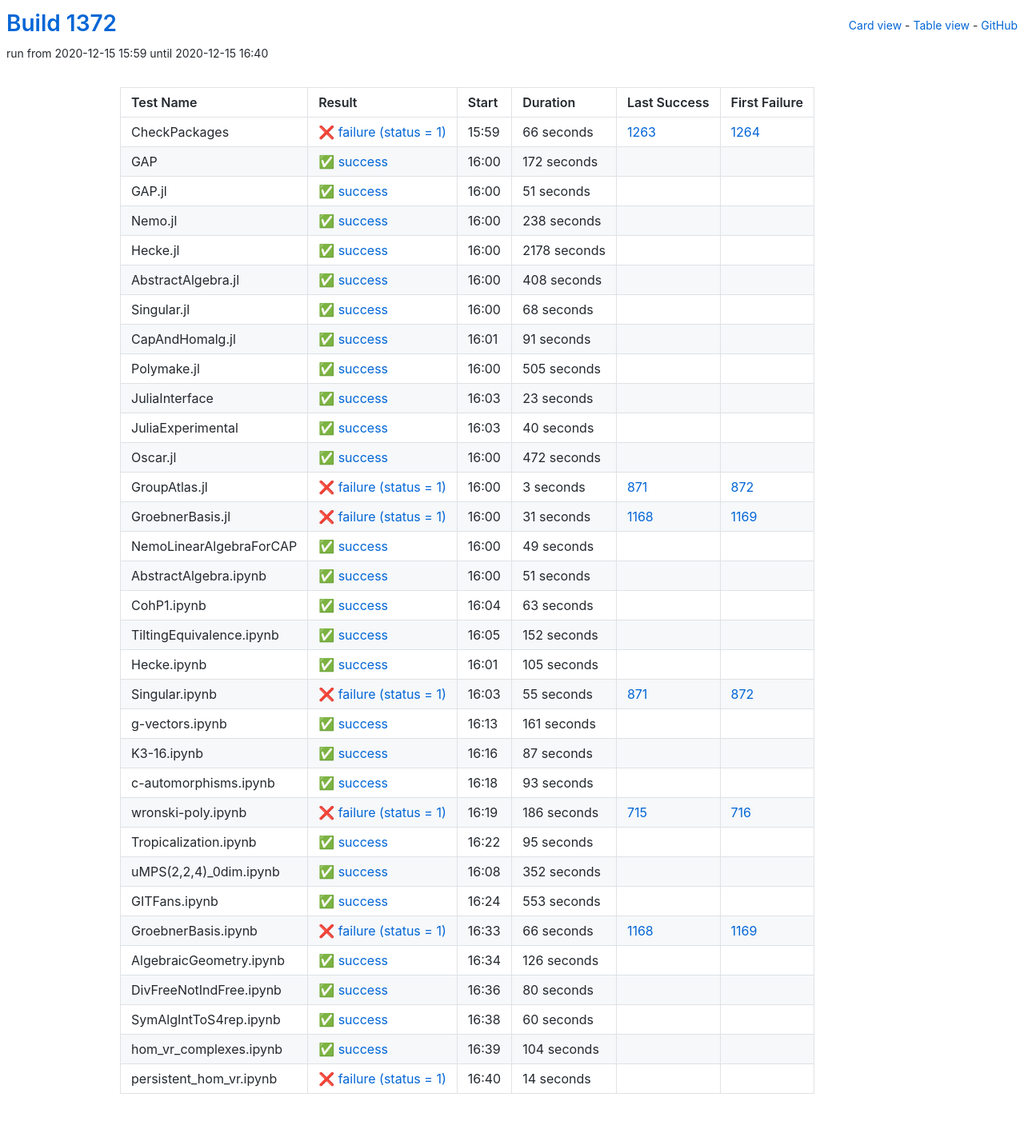
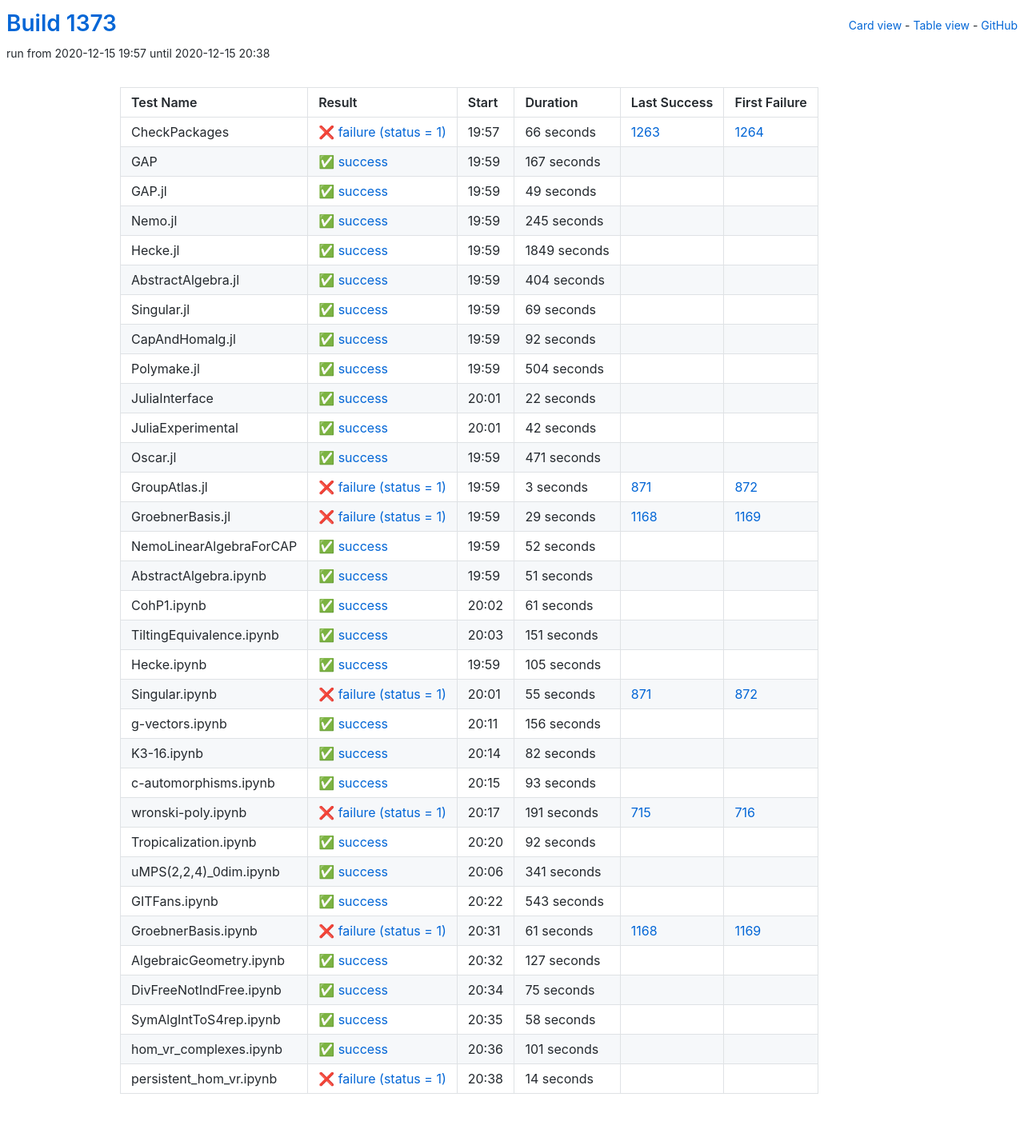
Before and after one commit to oscar-system/oscar-ci-status-stable, a Jekyll site: the page built from table.html, in a window 1280 px wide. Shown: the whole page at 80% size. Built offline with Jekyll 4.4.1, drawn with Linux system fonts in a browser that asks for light colours.

Commit message:
Build #1373

```diff
--- a/_data/ci.yml
+++ b/_data/ci.yml
@@ -1,6 +1,6 @@
 ---
-build: 1372
-build_url: https://oscarci.mathematik.uni-kl.de/job/oscar-stable/1372/
+build: 1373
+build_url: https://oscarci.mathematik.uni-kl.de/job/oscar-stable/1373/
 job: oscar-stable
 organization: oscar-system
 repo: oscar-ci-status-stable
@@ -8,8 +8,8 @@ repourl: https://github.com/oscar-system/oscar-ci-status-stable
 tests:
 - name: CheckPackages
   id: checkpackages
-  log: https://oscarci.mathematik.uni-kl.de/job/oscar-stable/1372/artifact/logs/build-1372/CheckPackages.log
-  start: 2020-12-15 15:59
+  log: https://oscarci.mathematik.uni-kl.de/job/oscar-stable/1373/artifact/logs/build-1373/CheckPackages.log
+  start: 2020-12-15 19:57
   success: false
   exitcode: 1
   status: failure
@@ -20,140 +20,140 @@ tests:
   first_failure_url: https://oscarci.mathematik.uni-kl.de/job/oscar-stable/1264/
 - name: GAP
   id: gap
-  log: https://oscarci.mathematik.uni-kl.de/job/oscar-stable/1372/artifact/logs/build-1372/GAP.log
-  start: 2020-12-15 16:00
+  log: https://oscarci.mathematik.uni-kl.de/job/oscar-stable/1373/artifact/logs/build-1373/GAP.log
+  start: 2020-12-15 19:59
   success: true
   exitcode: 0
   status: success
-  duration: 172
+  duration: 167
   last_success: false
   last_success_url:
   first_failure: false
   first_failure_url:
 - name: GAP.jl
   id: gap-jl
-  log: https://oscarci.mathematik.uni-kl.de/job/oscar-stable/1372/artifact/logs/build-1372/GAP.jl.log
-  start: 2020-12-15 16:00
+  log: https://oscarci.mathematik.uni-kl.de/job/oscar-stable/1373/artifact/logs/build-1373/GAP.jl.log
+  start: 2020-12-15 19:59
   success: true
   exitcode: 0
   status: success
-  duration: 51
+  duration: 49
   last_success: false
   last_success_url:
   first_failure: false
   first_failure_url:
 - name: Nemo.jl
   id: nemo-jl
-  log: https://oscarci.mathematik.uni-kl.de/job/oscar-stable/1372/artifact/logs/build-1372/Nemo.jl.log
-  start: 2020-12-15 16:00
+  log: https://oscarci.mathematik.uni-kl.de/job/oscar-stable/1373/artifact/logs/build-1373/Nemo.jl.log
+  start: 2020-12-15 19:59
   success: true
   exitcode: 0
   status: success
-  duration: 238
+  duration: 245
   last_success: false
   last_success_url:
   first_failure: false
   first_failure_url:
 - name: Hecke.jl
   id: hecke-jl
-  log: https://oscarci.mathematik.uni-kl.de/job/oscar-stable/1372/artifact/logs/build-1372/Hecke.jl.log
-  start: 2020-12-15 16:00
+  log: https://oscarci.mathematik.uni-kl.de/job/oscar-stable/1373/artifact/logs/build-1373/Hecke.jl.log
+  start: 2020-12-15 19:59
   success: true
   exitcode: 0
   status: success
-  duration: 2178
+  duration: 1849
   last_success: false
   last_success_url:
   first_failure: false
   first_failure_url:
 - name: AbstractAlgebra.jl
   id: abstractalgebra-jl
-  log: https://oscarci.mathematik.uni-kl.de/job/oscar-stable/1372/artifact/logs/build-1372/AbstractAlgebra.jl.log
-  start: 2020-12-15 16:00
+  log: https://oscarci.mathematik.uni-kl.de/job/oscar-stable/1373/artifact/logs/build-1373/AbstractAlgebra.jl.log
+  start: 2020-12-15 19:59
   success: true
   exitcode: 0
   status: success
-  duration: 408
+  duration: 404
   last_success: false
   last_success_url:
   first_failure: false
   first_failure_url:
 - name: Singular.jl
   id: singular-jl
-  log: https://oscarci.mathematik.uni-kl.de/job/oscar-stable/1372/artifact/logs/build-1372/Singular.jl.log
-  start: 2020-12-15 16:00
+  log: https://oscarci.mathematik.uni-kl.de/job/oscar-stable/1373/artifact/logs/build-1373/Singular.jl.log
+  start: 2020-12-15 19:59
   success: true
   exitcode: 0
   status: success
-  duration: 68
+  duration: 69
   last_success: false
   last_success_url:
   first_failure: false
   first_failure_url:
 - name: CapAndHomalg.jl
   id: capandhomalg-jl
-  log: https://oscarci.mathematik.uni-kl.de/job/oscar-stable/1372/artifact/logs/build-1372/CapAndHomalg.jl.log
-  start: 2020-12-15 16:01
+  log: https://oscarci.mathematik.uni-kl.de/job/oscar-stable/1373/artifact/logs/build-1373/CapAndHomalg.jl.log
+  start: 2020-12-15 19:59
   success: true
   exitcode: 0
   status: success
-  duration: 91
+  duration: 92
   last_success: false
   last_success_url:
   first_failure: false
   first_failure_url:
 - name: Polymake.jl
   id: polymake-jl
-  log: https://oscarci.mathematik.uni-kl.de/job/oscar-stable/1372/artifact/logs/build-1372/Polymake.jl.log
-  start: 2020-12-15 16:00
+  log: https://oscarci.mathematik.uni-kl.de/job/oscar-stable/1373/artifact/logs/build-1373/Polymake.jl.log
+  start: 2020-12-15 19:59
   success: true
   exitcode: 0
   status: success
-  duration: 505
+  duration: 504
   last_success: false
   last_success_url:
   first_failure: false
   first_failure_url:
 - name: JuliaInterface
   id: juliainterface
-  log: https://oscarci.mathematik.uni-kl.de/job/oscar-stable/1372/artifact/logs/build-1372/JuliaInterface.log
-  start: 2020-12-15 16:03
+  log: https://oscarci.mathematik.uni-kl.de/job/oscar-stable/1373/artifact/logs/build-1373/JuliaInterface.log
+  start: 2020-12-15 20:01
   success: true
   exitcode: 0
   status: success
-  duration: 23
+  duration: 22
   last_success: false
   last_success_url:
   first_failure: false
   first_failure_url:
 - name: JuliaExperimental
   id: juliaexperimental
-  log: https://oscarci.mathematik.uni-kl.de/job/oscar-stable/1372/artifact/logs/build-1372/JuliaExperimental.log
-  start: 2020-12-15 16:03
+  log: https://oscarci.mathematik.uni-kl.de/job/oscar-stable/1373/artifact/logs/build-1373/JuliaExperimental.log
+  start: 2020-12-15 20:01
   success: true
   exitcode: 0
   status: success
-  duration: 40
+  duration: 42
   last_success: false
   last_success_url:
   first_failure: false
   first_failure_url:
 - name: Oscar.jl
   id: oscar-jl
-  log: https://oscarci.mathematik.uni-kl.de/job/oscar-stable/1372/artifact/logs/build-1372/Oscar.jl.log
-  start: 2020-12-15 16:00
+  log: https://oscarci.mathematik.uni-kl.de/job/oscar-stable/1373/artifact/logs/build-1373/Oscar.jl.log
+  start: 2020-12-15 19:59
   success: true
   exitcode: 0
   status: success
-  duration: 472
+  duration: 471
   last_success: false
   last_success_url:
   first_failure: false
   first_failure_url:
 - name: GroupAtlas.jl
   id: groupatlas-jl
-  log: https://oscarci.mathematik.uni-kl.de/job/oscar-stable/1372/artifact/logs/build-1372/GroupAtlas.jl.log
-  start: 2020-12-15 16:00
+  log: https://oscarci.mathematik.uni-kl.de/job/oscar-stable/1373/artifact/logs/build-1373/GroupAtlas.jl.log
+  start: 2020-12-15 19:59
   success: false
   exitcode: 1
   status: failure
@@ -164,32 +164,32 @@ tests:
   first_failure_url: https://oscarci.mathematik.uni-kl.de/job/oscar-stable/872/
 - name: GroebnerBasis.jl
   id: groebnerbasis-jl
-  log: https://oscarci.mathematik.uni-kl.de/job/oscar-stable/1372/artifact/logs/build-1372/GroebnerBasis.jl.log
-  start: 2020-12-15 16:00
+  log: https://oscarci.mathematik.uni-kl.de/job/oscar-stable/1373/artifact/logs/build-1373/GroebnerBasis.jl.log
+  start: 2020-12-15 19:59
   success: false
   exitcode: 1
   status: failure
-  duration: 31
+  duration: 29
   last_success: 1168
   last_success_url: https://oscarci.mathematik.uni-kl.de/job/oscar-stable/1168/
   first_failure: 1169
   first_failure_url: https://oscarci.mathematik.uni-kl.de/job/oscar-stable/1169/
 - name: NemoLinearAlgebraForCAP
   id: nemolinearalgebraforcap
-  log: https://oscarci.mathematik.uni-kl.de/job/oscar-stable/1372/artifact/logs/build-1372/NemoLinearAlgebraForCAP.log
-  start: 2020-12-15 16:00
+  log: https://oscarci.mathematik.uni-kl.de/job/oscar-stable/1373/artifact/logs/build-1373/NemoLinearAlgebraForCAP.log
+  start: 2020-12-15 19:59
   success: true
   exitcode: 0
   status: success
-  duration: 49
+  duration: 52
   last_success: false
   last_success_url:
   first_failure: false
   first_failure_url:
 - name: AbstractAlgebra.ipynb
   id: abstractalgebra-ipynb
-  log: https://oscarci.mathematik.uni-kl.de/job/oscar-stable/1372/artifact/logs/build-1372/AbstractAlgebra.ipynb.log
-  start: 2020-12-15 16:00
+  log: https://oscarci.mathematik.uni-kl.de/job/oscar-stable/1373/artifact/logs/build-1373/AbstractAlgebra.ipynb.log
+  start: 2020-12-15 19:59
   success: true
   exitcode: 0
   status: success
@@ -200,32 +200,32 @@ tests:
   first_failure_url:
 - name: CohP1.ipynb
   id: cohp1-ipynb
-  log: https://oscarci.mathematik.uni-kl.de/job/oscar-stable/1372/artifact/logs/build-1372/CohP1.ipynb.log
-  start: 2020-12-15 16:04
+  log: https://oscarci.mathematik.uni-kl.de/job/oscar-stable/1373/artifact/logs/build-1373/CohP1.ipynb.log
+  start: 2020-12-15 20:02
   success: true
   exitcode: 0
   status: success
-  duration: 63
+  duration: 61
   last_success: false
   last_success_url:
   first_failure: false
   first_failure_url:
 - name: TiltingEquivalence.ipynb
   id: tiltingequivalence-ipynb
-  log: https://oscarci.mathematik.uni-kl.de/job/oscar-stable/1372/artifact/logs/build-1372/TiltingEquivalence.ipynb.log
-  start: 2020-12-15 16:05
+  log: https://oscarci.mathematik.uni-kl.de/job/oscar-stable/1373/artifact/logs/build-1373/TiltingEquivalence.ipynb.log
+  start: 2020-12-15 20:03
   success: true
   exitcode: 0
   status: success
-  duration: 152
+  duration: 151
   last_success: false
   last_success_url:
   first_failure: false
   first_failure_url:
 - name: Hecke.ipynb
   id: hecke-ipynb
-  log: https://oscarci.mathematik.uni-kl.de/job/oscar-stable/1372/artifact/logs/build-1372/Hecke.ipynb.log
-  start: 2020-12-15 16:01
+  log: https://oscarci.mathematik.uni-kl.de/job/oscar-stable/1373/artifact/logs/build-1373/Hecke.ipynb.log
+  start: 2020-12-15 19:59
   success: true
   exitcode: 0
   status: success
@@ -236,8 +236,8 @@ tests:
   first_failure_url:
 - name: Singular.ipynb
   id: singular-ipynb
-  log: https://oscarci.mathematik.uni-kl.de/job/oscar-stable/1372/artifact/logs/build-1372/Singular.ipynb.log
-  start: 2020-12-15 16:03
+  log: https://oscarci.mathematik.uni-kl.de/job/oscar-stable/1373/artifact/logs/build-1373/Singular.ipynb.log
+  start: 2020-12-15 20:01
   success: false
   exitcode: 1
   status: failure
@@ -248,32 +248,32 @@ tests:
   first_failure_url: https://oscarci.mathematik.uni-kl.de/job/oscar-stable/872/
 - name: g-vectors.ipynb
   id: g-vectors-ipynb
-  log: https://oscarci.mathematik.uni-kl.de/job/oscar-stable/1372/artifact/logs/build-1372/g-vectors.ipynb.log
-  start: 2020-12-15 16:13
+  log: https://oscarci.mathematik.uni-kl.de/job/oscar-stable/1373/artifact/logs/build-1373/g-vectors.ipynb.log
+  start: 2020-12-15 20:11
   success: true
   exitcode: 0
   status: success
-  duration: 161
+  duration: 156
   last_success: false
   last_success_url:
   first_failure: false
   first_failure_url:
 - name: K3-16.ipynb
   id: k3-16-ipynb
-  log: https://oscarci.mathematik.uni-kl.de/job/oscar-stable/1372/artifact/logs/build-1372/K3-16.ipynb.log
-  start: 2020-12-15 16:16
+  log: https://oscarci.mathematik.uni-kl.de/job/oscar-stable/1373/artifact/logs/build-1373/K3-16.ipynb.log
+  start: 2020-12-15 20:14
   success: true
   exitcode: 0
   status: success
-  duration: 87
+  duration: 82
   last_success: false
   last_success_url:
   first_failure: false
   first_failure_url:
 - name: c-automorphisms.ipynb
   id: c-automorphisms-ipynb
-  log: https://oscarci.mathematik.uni-kl.de/job/oscar-stable/1372/artifact/logs/build-1372/c-automorphisms.ipynb.log
-  start: 2020-12-15 16:18
+  log: https://oscarci.mathematik.uni-kl.de/job/oscar-stable/1373/artifact/logs/build-1373/c-automorphisms.ipynb.log
+  start: 2020-12-15 20:15
   success: true
   exitcode: 0
   status: success
@@ -284,116 +284,116 @@ tests:
   first_failure_url:
 - name: wronski-poly.ipynb
   id: wronski-poly-ipynb
-  log: https://oscarci.mathematik.uni-kl.de/job/oscar-stable/1372/artifact/logs/build-1372/wronski-poly.ipynb.log
-  start: 2020-12-15 16:19
+  log: https://oscarci.mathematik.uni-kl.de/job/oscar-stable/1373/artifact/logs/build-1373/wronski-poly.ipynb.log
+  start: 2020-12-15 20:17
   success: false
   exitcode: 1
   status: failure
-  duration: 186
+  duration: 191
   last_success: 715
   last_success_url: https://oscarci.mathematik.uni-kl.de/job/oscar-stable/715/
   first_failure: 716
   first_failure_url: https://oscarci.mathematik.uni-kl.de/job/oscar-stable/716/
 - name: Tropicalization.ipynb
   id: tropicalization-ipynb
-  log: https://oscarci.mathematik.uni-kl.de/job/oscar-stable/1372/artifact/logs/build-1372/Tropicalization.ipynb.log
-  start: 2020-12-15 16:22
+  log: https://oscarci.mathematik.uni-kl.de/job/oscar-stable/1373/artifact/logs/build-1373/Tropicalization.ipynb.log
+  start: 2020-12-15 20:20
   success: true
   exitcode: 0
   status: success
-  duration: 95
+  duration: 92
   last_success: false
   last_success_url:
   first_failure: false
   first_failure_url:
 - name: uMPS(2,2,4)_0dim.ipynb
   id: umps-2-2-4-0dim-ipynb
-  log: https://oscarci.mathematik.uni-kl.de/job/oscar-stable/1372/artifact/logs/build-1372/uMPS-2-2-4-_0dim.ipynb.log
-  start: 2020-12-15 16:08
+  log: https://oscarci.mathematik.uni-kl.de/job/oscar-stable/1373/artifact/logs/build-1373/uMPS-2-2-4-_0dim.ipynb.log
+  start: 2020-12-15 20:06
   success: true
   exitcode: 0
   status: success
-  duration: 352
+  duration: 341
   last_success: false
   last_success_url:
   first_failure: false
   first_failure_url:
 - name: GITFans.ipynb
   id: gitfans-ipynb
-  log: https://oscarci.mathematik.uni-kl.de/job/oscar-stable/1372/artifact/logs/build-1372/GITFans.ipynb.log
-  start: 2020-12-15 16:24
+  log: https://oscarci.mathematik.uni-kl.de/job/oscar-stable/1373/artifact/logs/build-1373/GITFans.ipynb.log
+  start: 2020-12-15 20:22
   success: true
   exitcode: 0
   status: success
-  duration: 553
+  duration: 543
   last_success: false
   last_success_url:
   first_failure: false
   first_failure_url:
 - name: GroebnerBasis.ipynb
   id: groebnerbasis-ipynb
-  log: https://oscarci.mathematik.uni-kl.de/job/oscar-stable/1372/artifact/logs/build-1372/GroebnerBasis.ipynb.log
-  start: 2020-12-15 16:33
+  log: https://oscarci.mathematik.uni-kl.de/job/oscar-stable/1373/artifact/logs/build-1373/GroebnerBasis.ipynb.log
+  start: 2020-12-15 20:31
   success: false
   exitcode: 1
   status: failure
-  duration: 66
+  duration: 61
   last_success: 1168
   last_success_url: https://oscarci.mathematik.uni-kl.de/job/oscar-stable/1168/
   first_failure: 1169
   first_failure_url: https://oscarci.mathematik.uni-kl.de/job/oscar-stable/1169/
 - name: AlgebraicGeometry.ipynb
   id: algebraicgeometry-ipynb
-  log: https://oscarci.mathematik.uni-kl.de/job/oscar-stable/1372/artifact/logs/build-1372/AlgebraicGeometry.ipynb.log
-  start: 2020-12-15 16:34
+  log: https://oscarci.mathematik.uni-kl.de/job/oscar-stable/1373/artifact/logs/build-1373/AlgebraicGeometry.ipynb.log
+  start: 2020-12-15 20:32
   success: true
   exitcode: 0
   status: success
-  duration: 126
+  duration: 127
   last_success: false
   last_success_url:
   first_failure: false
   first_failure_url:
 - name: DivFreeNotIndFree.ipynb
   id: divfreenotindfree-ipynb
-  log: https://oscarci.mathematik.uni-kl.de/job/oscar-stable/1372/artifact/logs/build-1372/DivFreeNotIndFree.ipynb.log
-  start: 2020-12-15 16:36
+  log: https://oscarci.mathematik.uni-kl.de/job/oscar-stable/1373/artifact/logs/build-1373/DivFreeNotIndFree.ipynb.log
+  start: 2020-12-15 20:34
   success: true
   exitcode: 0
   status: success
-  duration: 80
+  duration: 75
   last_success: false
   last_success_url:
   first_failure: false
   first_failure_url:
 - name: SymAlgIntToS4rep.ipynb
   id: symalginttos4rep-ipynb
-  log: https://oscarci.mathematik.uni-kl.de/job/oscar-stable/1372/artifact/logs/build-1372/SymAlgIntToS4rep.ipynb.log
-  start: 2020-12-15 16:38
+  log: https://oscarci.mathematik.uni-kl.de/job/oscar-stable/1373/artifact/logs/build-1373/SymAlgIntToS4rep.ipynb.log
+  start: 2020-12-15 20:35
   success: true
   exitcode: 0
   status: success
-  duration: 60
+  duration: 58
   last_success: false
   last_success_url:
   first_failure: false
   first_failure_url:
 - name: hom_vr_complexes.ipynb
   id: hom-vr-complexes-ipynb
-  log: https://oscarci.mathematik.uni-kl.de/job/oscar-stable/1372/artifact/logs/build-1372/hom_vr_complexes.ipynb.log
-  start: 2020-12-15 16:39
+  log: https://oscarci.mathematik.uni-kl.de/job/oscar-stable/1373/artifact/logs/build-1373/hom_vr_complexes.ipynb.log
+  start: 2020-12-15 20:36
   success: true
   exitcode: 0
   status: success
-  duration: 104
+  duration: 101
   last_success: false
   last_success_url:
   first_failure: false
   first_failure_url:
 - name: persistent_hom_vr.ipynb
   id: persistent-hom-vr-ipynb
-  log: https://oscarci.mathematik.uni-kl.de/job/oscar-stable/1372/artifact/logs/build-1372/persistent_hom_vr.ipynb.log
-  start: 2020-12-15 16:40
+  log: https://oscarci.mathematik.uni-kl.de/job/oscar-stable/1373/artifact/logs/build-1373/persistent_hom_vr.ipynb.log
+  start: 2020-12-15 20:38
   success: false
   exitcode: 1
   status: failure
```
Also changed, not shown: README.md.
